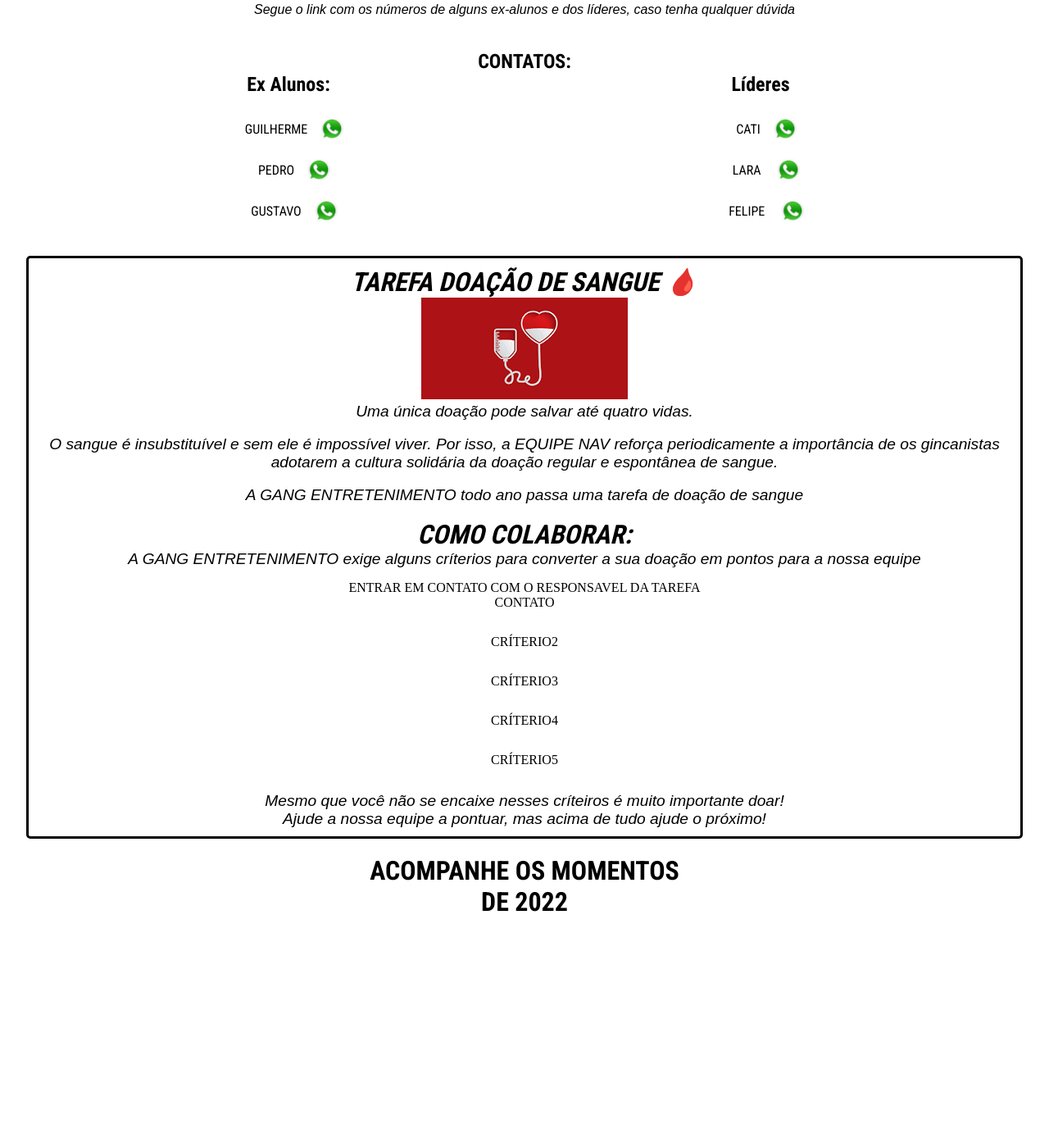
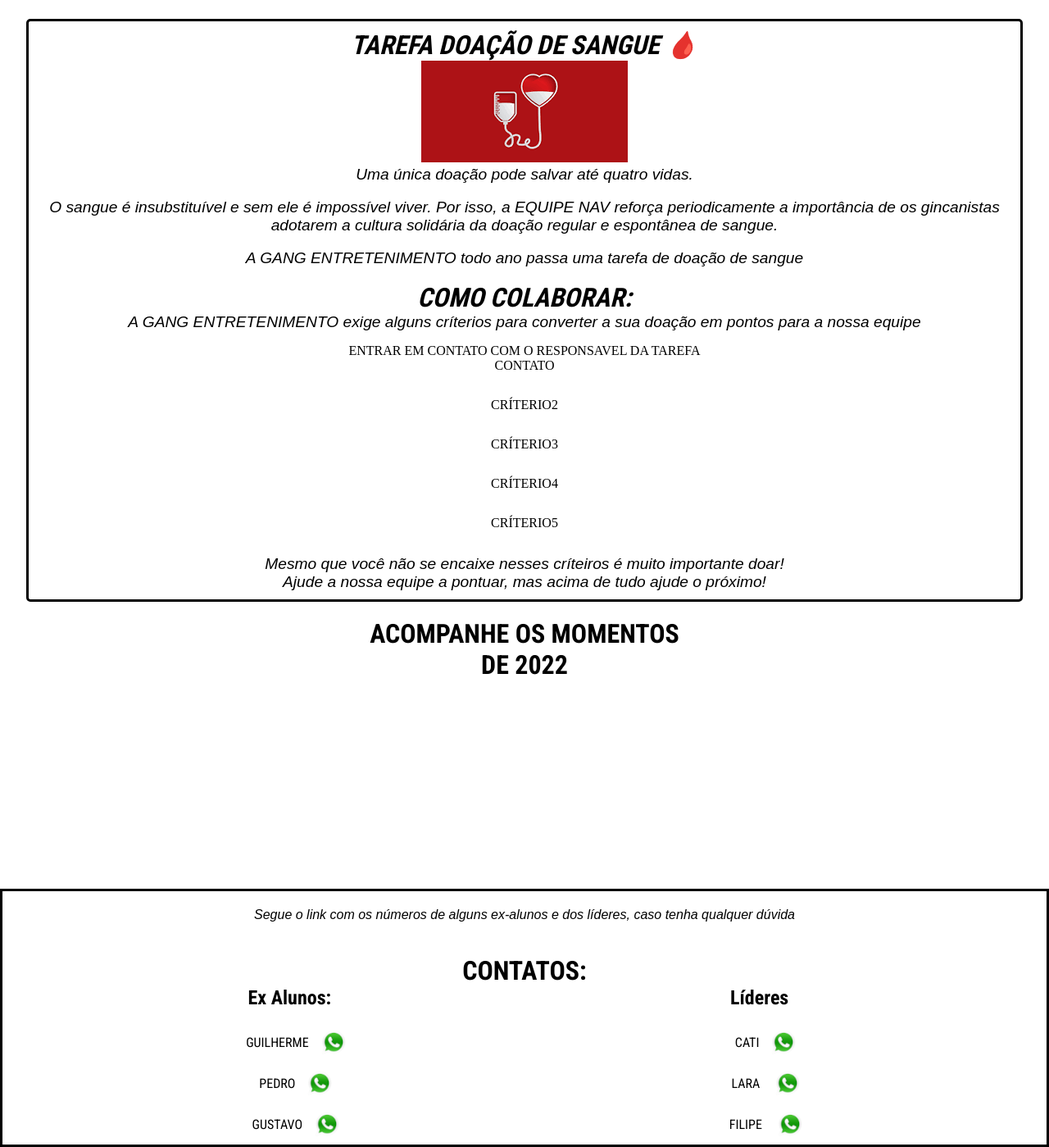
Before and after one commit to PeuMAndrade/Repositorio, a plain HTML site: page Projetos/Gincana/index.html in a window 1280 px wide. Shown: the part 511-1910 px from the top of the page at 82% size. Before the commit the page ends 1884 px from the top, so only its background shows below. Drawn offline with Linux system fonts and the light colour scheme; grey boxes are pictures that could not be loaded.

Commit message:
23/05 - 11:04

```diff
--- a/Projetos/Gincana/index.html
+++ b/Projetos/Gincana/index.html
@@ -22,28 +22,8 @@
             <p>Durante a gincana, as crianças e adolescentes aprendem a trabalhar em equipe, conviver com pessoas de diferentes idades, aprimorar e desenvolver habilidades físicas e/ou artísticas, e, principalmente lidar com responsabilidade, prazos e gestão financeira. Por esses motivos, há espaço para todos participarem de maneira leve e agradável.</p> <br>
             <p>A gincana do Colégio Gregor Mendel ocorrerá nos dias 16 e 17 de junho. No entanto, desde o dia 23/05, está acontecendo a pré-gincana, que contém tarefas a serem entregues antes e durante o evento. Contamos com o apoio de vocês para realizarem as tarefas que serão apresentadas neste site.</p> <br>
             <p>O propósito desse site é passar informações sobre a nossa equipe e tarefas de forma organizada, clara e simples, tornando mais fácil e agradável.</p> <br>
-            <p>Segue o link com os números de alguns ex-alunos e dos líderes, caso tenha qualquer dúvida</p>
-            <h1 class="whats"> CONTATOS:</h1>
+
         </section>
-        <section id="sec2">
-            <div class="cont1">
-                <h1>Ex Alunos:</h1>
-                <ul>
-                    <li><a href="https://wa.me/5571994020221" style="font-size: 1em;">GUILHERME<img src="iconzap1.png" alt=""> </a></li>
-                    <li><a href="https://wa.me/5571994020221" style="font-size: 1em;">PEDRO<img src="iconzap1.png" alt=""> </a></li>
-                    <li><a href="https://wa.me/5571994020221" style="font-size: 1em;">GUSTAVO<img src="iconzap1.png" alt=""> </a></li>
-                </ul>
-            </div>
-            <div class="cont2">
-                <h1>Líderes</h1>
-                <ul>
-                    <li><a href="https://wa.me/5571994020221" style="font-size: 1em;">CATI<img src="iconzap1.png" alt=""> </a></li>
-                    <li><a href="https://wa.me/5571994020221" style="font-size: 1em;">LARA <img src="iconzap1.png" alt=""> </a></li>
-                    <li><a href="https://wa.me/5571994020221" style="font-size: 1em;">FELIPE <img src="iconzap1.png" alt=""> </a></li>
-                </ul>
-            </div>
-        </section>
-        <section>
             <div class="d-doa">
                 <h2>TAREFA DOAÇÃO DE SANGUE &#x1FA78</h2>
                 <img src="sangue.png" alt="">
@@ -67,6 +47,33 @@
                     <h1>ACOMPANHE OS MOMENTOS <br>DE 2022</h1>
                     <iframe class="video" width="500" height="515" src="https://www.youtube.com/embed/202TfO82XJA" title="YouTube video player" frameborder="0" allow="accelerometer; autoplay; clipboard-write; encrypted-media; gyroscope; picture-in-picture; web-share" allowfullscreen></iframe>
                 </div>
+
+        <div id="contatos">
+            <div class="p-p">
+                    <p>Segue o link com os números de alguns ex-alunos e dos líderes, caso tenha qualquer dúvida</p>
+                </div>
+            <h1 class="whats">CONTATOS:</h1>
+            <section id="sec2">
+                <div class="cont1">
+
+                    <h1>Ex Alunos:</h1>
+                    <ul>
+                        <li><a href="https://wa.me/5571994020221" style="font-size: 1em;">GUILHERME<img src="iconzap1.png" alt=""> </a></li>
+                        <li><a href="https://wa.me/5571994020221" style="font-size: 1em;">PEDRO<img src="iconzap1.png" alt=""> </a></li>
+                        <li><a href="https://wa.me/5571994020221" style="font-size: 1em;">GUSTAVO<img src="iconzap1.png" alt=""> </a></li>
+                    </ul>
+                </div>
+                <div class="cont2">
+                    <h1>Líderes</h1>
+                    <ul>
+                        <li><a href="https://wa.me/5571994020221" style="font-size: 1em;">CATI<img src="iconzap1.png" alt=""> </a></li>
+                        <li><a href="https://wa.me/5571994020221" style="font-size: 1em;">LARA <img src="iconzap1.png" alt=""> </a></li>
+                        <li><a href="https://wa.me/5571994020221" style="font-size: 1em;">FILIPE <img src="iconzap1.png" alt=""> </a></li>
+                    </ul>
+                </div>
+            </section>
+        </div>
+        <section>
     </main>
 </p>
 </body>
--- a/Projetos/Gincana/style.css
+++ b/Projetos/Gincana/style.css
@@ -94,16 +94,25 @@ section a{
     font-size: 2rem;
 }
 .whats{
-    margin-top: 20px;
+    padding: 20px 0px;
 }
 
+
+.p-p{
+    text-align: center;
+    padding: 20px 0px;
+
+}
 li{
     margin: 15px;
 }
 .cont1{
     flex: 45%;
-    margin-bottom: 30px;
     text-align: center;
+}
+
+#contatos{
+    border: 3px solid black;
 }
 
 .cont2{
@@ -135,6 +144,7 @@ a img{
     border: 3px solid;
     padding: 10px;
     border-radius: 5px;
+    margin-top: 20px;
 }
 
 .d-doa h2{
```
